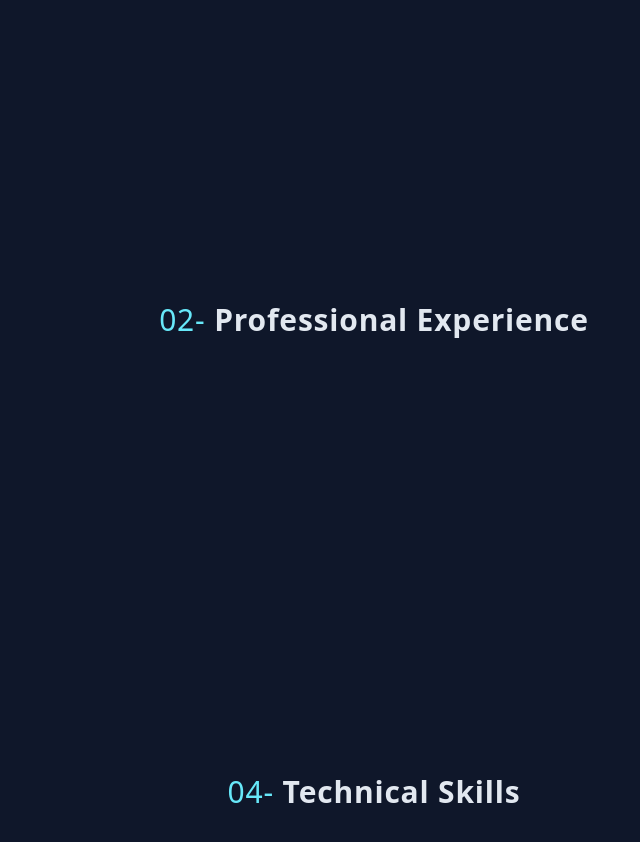
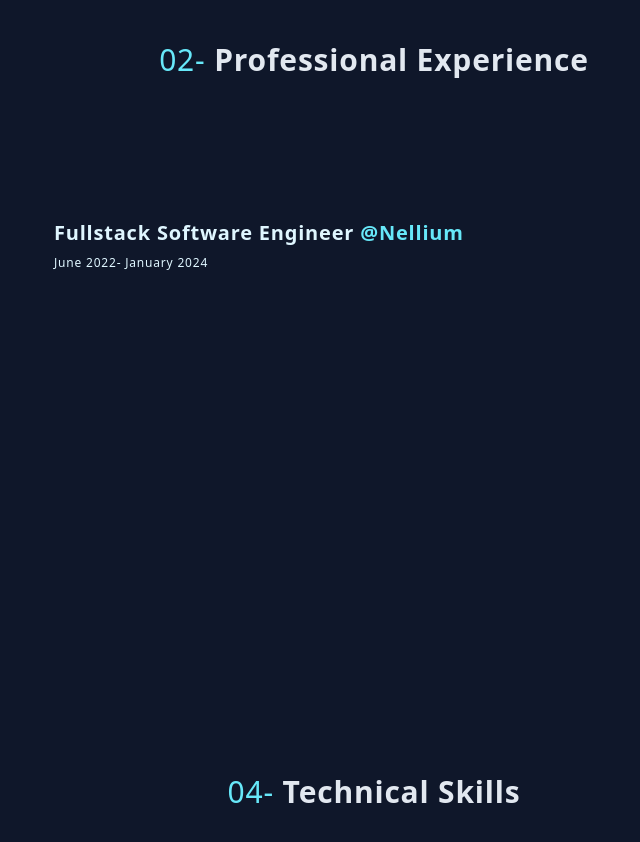
Before and after one commit to Sergyoubi/Current-Portfolio, a React (Create React App) app: page / in a window 1280 px wide. Shown: the part 1600-2442 px from the top of the page, without its empty margins (266-906 px from the left). Built offline with nearby package versions, Linux system fonts and the light colour scheme.

Commit message:
added professional experience

```diff
--- a/src/Components/Partial/Experience.js
+++ b/src/Components/Partial/Experience.js
@@ -9,35 +9,30 @@ const Experience = () => {
           Experience
         </p>
       </div>
-    </div>
-  );
-};
-
-export default Experience;
-
-/*
       <div className="w-full h-[90%]  lg:h-[70%] xl:h-[65%] flex justify-center items-center">
         <div className="w-[80%] lg:w-[50%] h-[80%] md:h-[65%] flex flex-col justify-center items-center">
           <div className="w-full h-[25%] lg:h-[20%] flex flex-col justify-center items-start space-y-2">
             <Fade delay={500} duration={1800} triggerOnce>
               <p className="text-light text-lg lg:text-xl font-bold tracking-[0.8px]">
-          Software Engineer <span className="text-cyan-300">@</span>
+                Fullstack Software Engineer{" "}
+                <span className="text-cyan-300">@</span>
                 <a
-            href="https://shoyo.io/"
+                  href="https://www.nellium-ai.com"
                   target="_blank"
                   rel="noreferrer"
                   className="text-cyan-300"
                 >
-            Shoyo
+                  Nellium
                 </a>
               </p>
               <p className="text-light text-xs tracking-[0.8px]">
-          Remote | September 2021 - September 2022
+                June 2022- January 2024
               </p>
             </Fade>
           </div>
           <div className="w-full h-[75%] lg:h-[80%] flex flex-col justify-center items-center">
             <ul className="text-light text-base lg:text-xl font-thin list-inside list-disc">
+              {/*
               <Fade delay={600} duration={1800} triggerOnce>
                 <li className="py-[1%] tracking-[0.8px] select-none">
                   Implemented enhancements that improved the User Experience and
@@ -56,8 +51,13 @@ export default Experience;
                   Maintained code and proposed solutions to issues identified.
                 </li>
               </Fade>
+              */}
             </ul>
           </div>
         </div>
       </div>
-*/
+    </div>
+  );
+};
+
+export default Experience;
```
Lines whose indentation alone changed are shown as unchanged.
